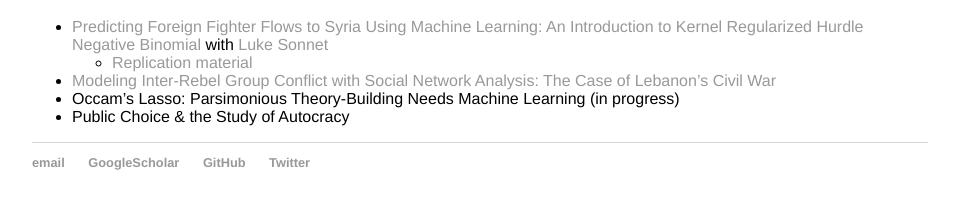
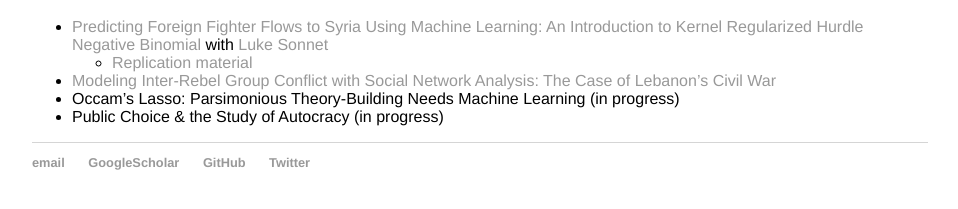
Before and after one commit to georgederpa/georgederpa, a Jekyll site: the page built from research/index.md, in a window 1280 px wide and 900 px high, scrolled down 1585 px. Shown: the part 670-879 px from the top of the window, without its empty margins (160-1118 px from the left). Built offline with Jekyll 4.4.1, drawn with Linux system fonts in a browser that asks for light colours; our own code applies the rules of GitHub Pages for plain Markdown files.

Commit message:
added AS progress status

```diff
--- a/research/index.md
+++ b/research/index.md
@@ -34,4 +34,4 @@ Why do some dictators that are deposed through violence go into exile or secure
   * [Replication material](https://github.com/lukesonnet/foreign_fighters)
 * [Modeling Inter-Rebel Group Conflict with Social Network Analysis: The Case of Lebanon's Civil War](/research/snaLebanon_jcr.pdf)
 * Occam’s Lasso: Parsimonious Theory-Building Needs Machine Learning (in progress)
-* Public Choice & the Study of Autocracy
+* Public Choice & the Study of Autocracy (in progress)
```
